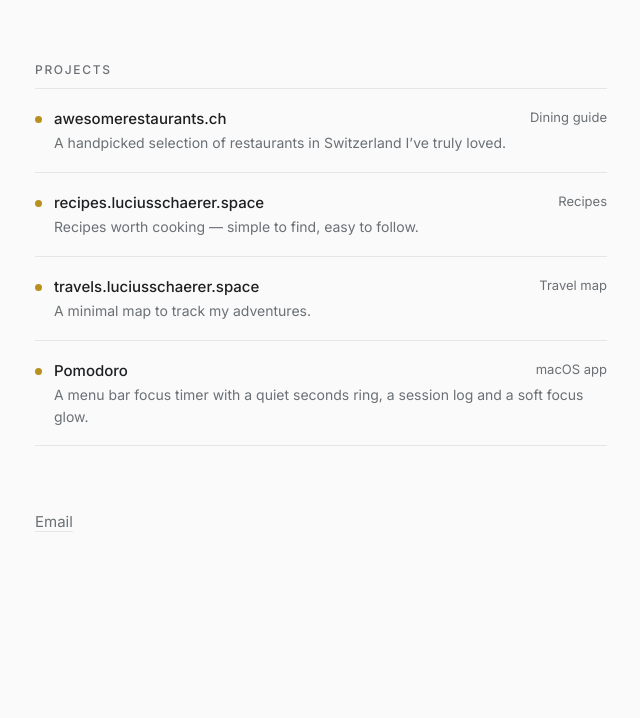
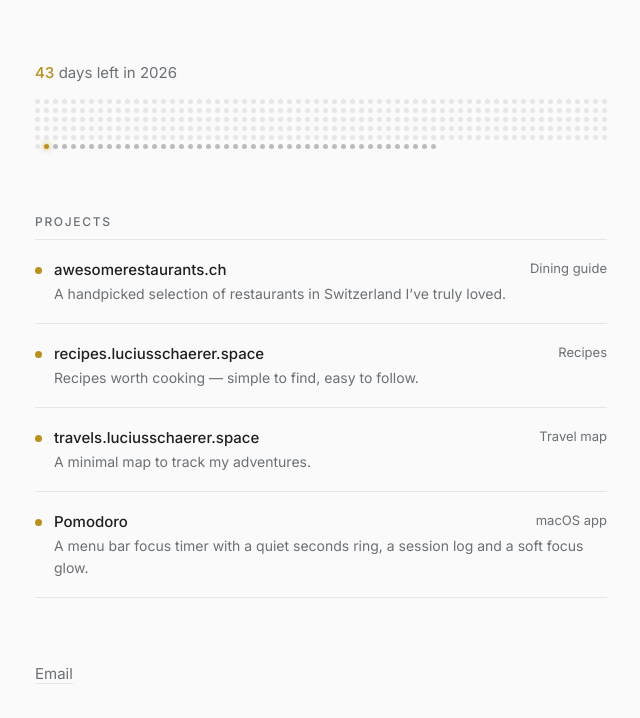
Before and after one commit to lschaer/.space, a plain HTML site: page index.html in a window 1280 px wide. Shown: the part 196-914 px from the top of the page, without its empty margins (319-959 px from the left). Before the commit the page ends 810 px from the top, so only its background shows below. Drawn offline with Linux system fonts and the light colour scheme.

Commit message:
Add days-left counter with a year dot grid
Co-Authored-By: Claude Opus 5.5 <noreply@anthropic.com>

```diff
--- a/index.html
+++ b/index.html
@@ -35,6 +35,15 @@
     /* small accent strip */
     .strip{ width: 56px; height: 3px; border-radius: 3px; margin-top: 20px;
             background: var(--accent); }
+
+    /* days left this year */
+    .year{ margin-bottom: 64px; }
+    .year-text{ margin: 0 0 14px; color: var(--muted); }
+    .year-text .num{ color: var(--accent); font-weight: 500; font-variant-numeric: tabular-nums; }
+    .days{ display: grid; grid-template-columns: repeat(auto-fill, 5px); gap: 4px; }
+    .days i{ width: 5px; height: 5px; border-radius: 50%; background: var(--muted); opacity: .45; }
+    .days i.past{ background: var(--line); opacity: 1; }
+    .days i.today{ background: var(--accent); opacity: 1; box-shadow: 0 0 6px var(--accent); }
 
     h2{ font-size: 12px; font-weight: 500; color: var(--muted); letter-spacing: .14em;
         text-transform: uppercase; margin: 0 0 8px; }
@@ -84,6 +93,11 @@
       <div class="strip" aria-hidden="true"></div>
     </header>
 
+    <section class="year" aria-label="Days left this year">
+      <p class="year-text"><span class="num" id="days-left">–</span> days left in <span id="year"></span></p>
+      <div class="days" id="days" role="img"></div>
+    </section>
+
     <section aria-labelledby="projects">
       <h2 id="projects">Projects</h2>
       <ul>
@@ -122,5 +136,34 @@
       <a href="mailto:contact@luciusschaerer.space">Email</a>
     </footer>
   </main>
+  <script>
+    // Days left in the current year, in the visitor's local time. Today isn't counted as left.
+    function renderYear(){
+      const now = new Date();
+      const y = now.getFullYear();
+      const startOfDay = d => new Date(d.getFullYear(), d.getMonth(), d.getDate());
+      const msPerDay = 86400000;
+      const daysInYear = Math.round((new Date(y + 1, 0, 1) - new Date(y, 0, 1)) / msPerDay);
+      const dayOfYear = Math.round((startOfDay(now) - new Date(y, 0, 1)) / msPerDay) + 1;
+      const left = daysInYear - dayOfYear;
+
+      document.getElementById("days-left").textContent = left;
+      document.getElementById("year").textContent = y;
+
+      const grid = document.getElementById("days");
+      grid.setAttribute("aria-label", `Day ${dayOfYear} of ${daysInYear}; ${left} days left`);
+      grid.replaceChildren(...Array.from({ length: daysInYear }, (_, i) => {
+        const dot = document.createElement("i");
+        if (i + 1 < dayOfYear) dot.className = "past";
+        else if (i + 1 === dayOfYear) dot.className = "today";
+        return dot;
+      }));
+
+      // Re-render just after the next local midnight.
+      const tomorrow = new Date(y, now.getMonth(), now.getDate() + 1);
+      setTimeout(renderYear, tomorrow - now + 1000);
+    }
+    renderYear();
+  </script>
 </body>
 </html>
```
